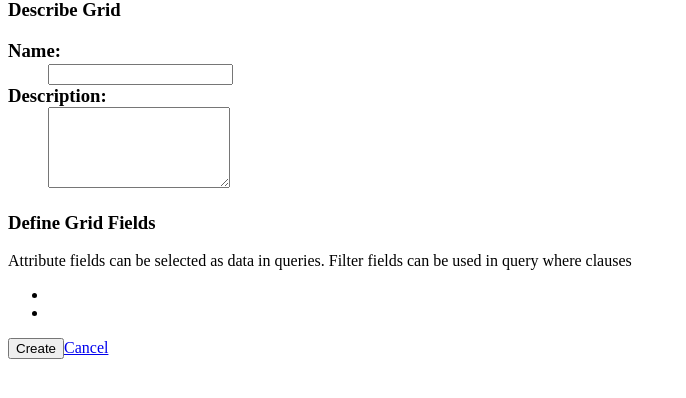
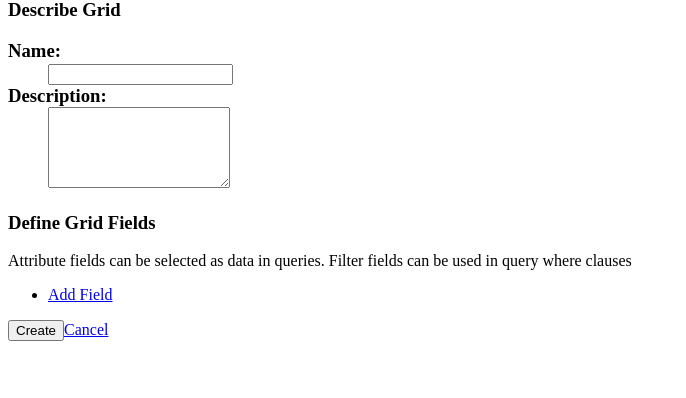
Before and after one commit to dmlond/gridz, a Flask app: template apps/gridz/app/templates/new_grid.html in a window 1280 px wide. Shown: the part 139-537 px from the top of the page, without its empty margins (0-686 px from the left). Run offline with Flask 2, Linux system fonts and the light colour scheme; the template is opened without the code that fills it: values that come from a table or form of the project are taken from there, most other values are stand-ins (such as "Sample title", 1, 10 or a date in 2020).

Commit message:
new_grid is now only seeded with one grid_field initially layout.html loads jquery for all pages new_grid.html loads add_grid_feild.js and provides the anchor for the user to click to add a new grid_field entry widget add_grid_field.js responds to clicks of a#new_grid_field to insert the new widget ALL TESTS PASS

```diff
--- a/apps/gridz/app/main.py
+++ b/apps/gridz/app/main.py
@@ -131,7 +131,6 @@
 def new_grid(schema_id):
     schema = find_schema(g.db,schema_id)
     form = GridForm()
-    form.grid_form_fields.append_entry()
     form.grid_form_fields.append_entry()
     return render_template('new_grid.html', schema=schema,form=form)
 
--- /dev/null
+++ b/apps/gridz/app/static/js/add_grid_field.js
@@ -0,0 +1,28 @@
+$(document).ready(function () {
+    $('a#add_grid_field').click(function () {
+        clone_grid_field('li.grid_field:last');
+    });
+});
+
+function clone_grid_field(selector) {
+    var new_element = $(selector).clone(true);
+    var elem_id = new_element.find(':input')[0].id;
+    var elem_num = parseInt(elem_id.replace(/grid_form_fields-(\d+)-name/m, '$1')) + 1;
+    new_element.find('table').each(function() {
+        var id = $(this).attr('id').replace('-' + (elem_num - 1), '-' + elem_num);
+        $(this).attr('id', id)
+    });
+    new_element.find(':input').each(function() {
+        var id = $(this).attr('id').replace('-' + (elem_num - 1) + '-', '-' + elem_num + '-');
+        $(this).attr({'name': id, 'id': id}).val('')
+    });
+    new_element.find('label').each(function() {
+        var new_for = $(this).attr('for').replace('-' + (elem_num - 1) + '-', '-' + elem_num + '-');
+        $(this).attr('for', new_for);
+    });
+    new_element.find('select').each(function() {
+        var id = $(this).attr('id').replace('-' + (elem_num - 1) + '-', '-' + elem_num + '-');
+        $(this).attr({'name': id, 'id': id}).val('')
+    });
+    $(selector).after(new_element);
+}
--- a/apps/gridz/app/templates/layout.html
+++ b/apps/gridz/app/templates/layout.html
@@ -2,7 +2,9 @@
 <html>
  <head>
   <title>Gridz</title>
- </head>
+  <link rel="stylesheet" href="{{ url_for('static',filename='css/smoothness/jquery-ui-1.8.16.custom.css')}}" type="text/css"/>
+  <script src="{{ url_for('static', filename='js/jquery-1.7.min.js') }}"></script>
+</head>
  <body>
   <div class=page>
    <h1>Gridz</h1>
--- a/apps/gridz/app/templates/new_grid.html
+++ b/apps/gridz/app/templates/new_grid.html
@@ -1,5 +1,6 @@
 {% extends "layout.html" %}
 {% block body %}
+  <script src="{{ url_for('static', filename='js/add_grid_field.js') }}"></script>
   <h1>New Schema {{ schema.name }} Grid</h1>
   <form action="{{ url_for('create_grid', schema_id=schema.id) }}" method=post>
     {{ form.hidden_tag() }}
@@ -17,8 +18,10 @@
     fields can be used in query where clauses
     </p>
     <ul id="grid_fields">
-	<li>{{ form.grid_form_fields[0] }}</li>
-	<li>{{ form.grid_form_fields[1] }}</li>
+      {% for grid_field in form.grid_form_fields %}
+	<li class="grid_field">{{ grid_field }}</li>
+      {% endfor %}
+	<li id="add_grid_field_target"><a id="add_grid_field" href="#">Add Field</a></li>
     </ul>
     {{ form.submit }}<a href="{{ url_for('gridz',schema_id=schema.id) }}">Cancel</a>
   </form>
--- a/apps/gridz/app/templates/view_grid.html
+++ b/apps/gridz/app/templates/view_grid.html
@@ -6,6 +6,7 @@
   <link rel="stylesheet" href="{{ url_for('static', filename='css/slick.grid.css') }}" type="text/css"/>
   <link rel="stylesheet" href="{{ url_for('static',filename='css/smoothness/jquery-ui-1.8.16.custom.css')}}" type="text/css"/>
   <link rel="stylesheet" href="{{url_for('static',filename='css/examples.css') }}" type="text/css"/>
+</head>
 <body>
 <div id="myGrid" style="width:600px;height:500px;"></div>
 <script src="{{ url_for('static', filename='js/jquery-1.7.min.js') }}"></script>
```
Also changed, not shown: 2 other files.
